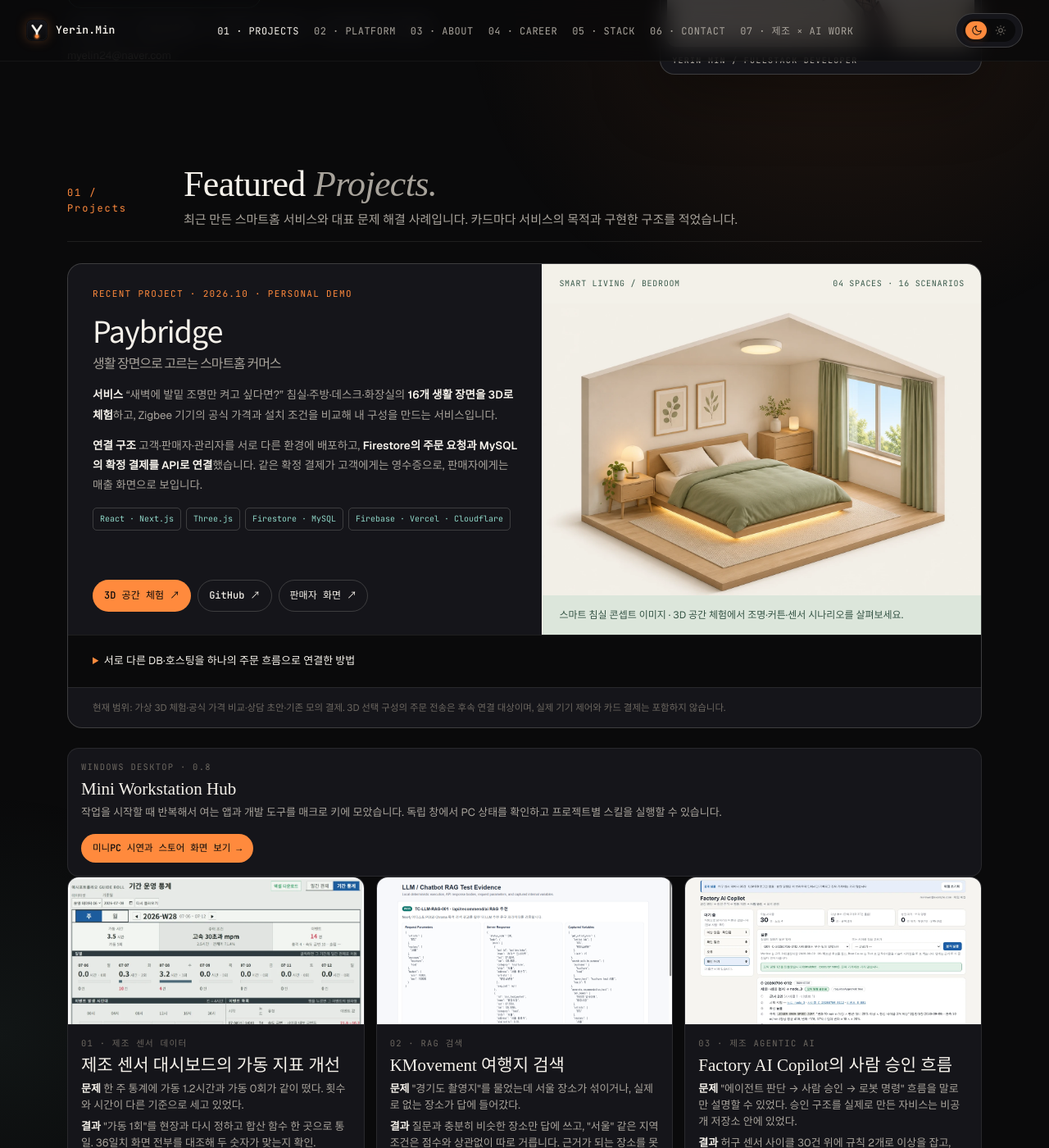
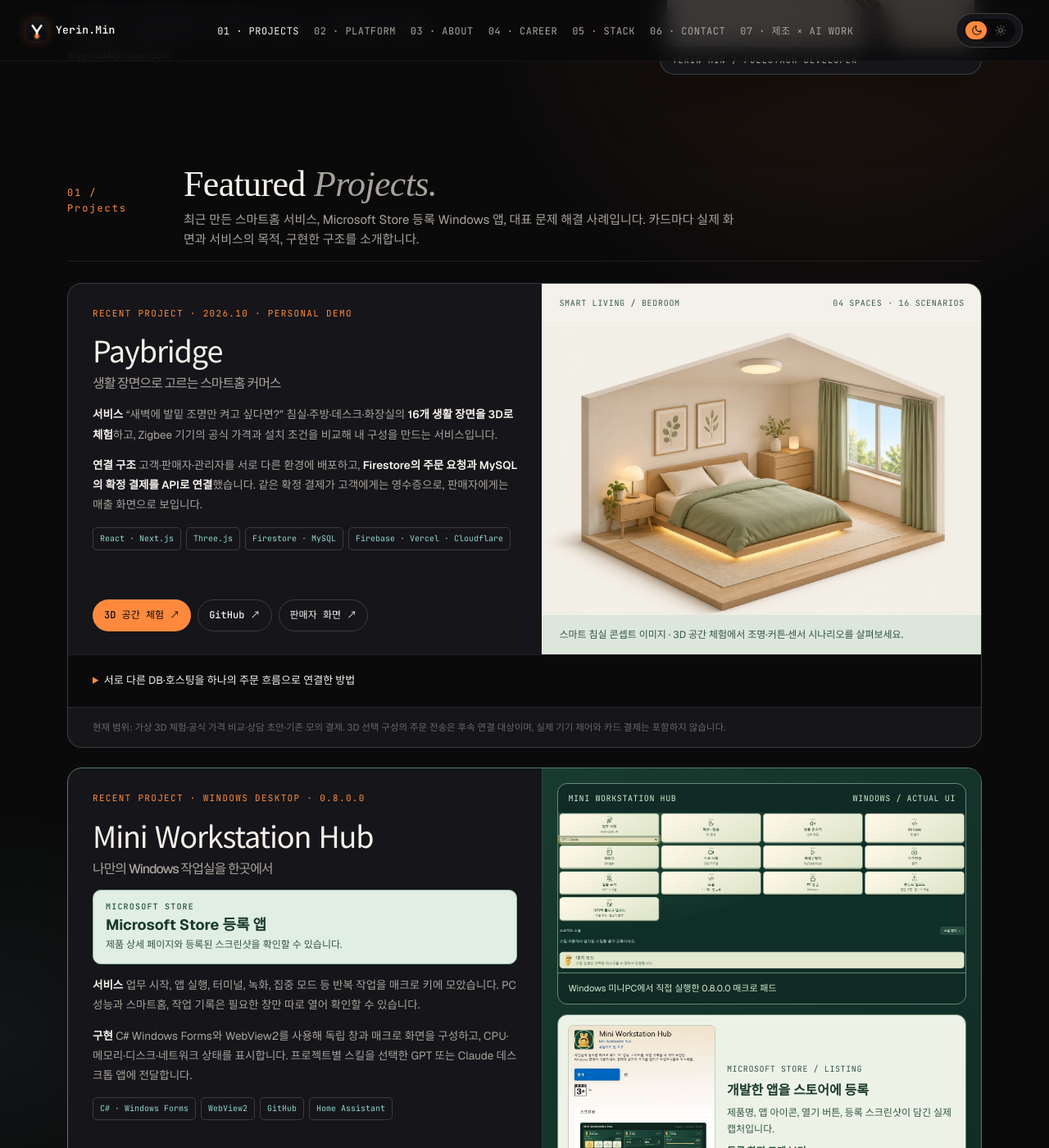
Before and after one commit to feed-mina/feed-mina.github.io, a Jekyll site: the page index.html, which Jekyll copies as it is, in a window 1280 px wide and 1400 px high, scrolled down 547 px. Shown: the whole window at 82% size. Built offline with Jekyll 4.4.1, drawn with Linux system fonts in a browser that asks for light colours; some web fonts are replaced; some of the changed text lies outside the part shown.

Commit message:
feat(portfolio): feature Workstation Hub with actual UI and Microsoft Store listing

```diff
--- a/index.html
+++ b/index.html
@@ -1315,6 +1315,29 @@
   .pb-scope{padding:14px 30px;border-top:1px solid var(--line);font-size:11.5px;line-height:1.8;color:var(--ink-mute);}
   .pb-card a:focus-visible,.pb-system summary:focus-visible{outline:2px solid var(--amber);outline-offset:4px;}
   @media(max-width:800px){.pb-main{grid-template-columns:1fr;}.pb-copy{padding:24px 20px;}.pb-visual{border-left:0;border-top:1px solid var(--line);}.pb-hosts{grid-template-columns:1fr;}.pb-system{padding:16px 20px;}.pb-scope{padding:14px 20px;}}
+
+  /* Featured Windows app: Mini Workstation Hub */
+  .wh-card{border-color:#557e65;}
+  .wh-card .pb-main{grid-template-columns:minmax(0,1.08fr) minmax(0,1fr);}
+  .wh-release{display:grid;gap:3px;padding:12px 15px;border:1px solid #92b9a1;border-radius:10px;background:#e1eee4;color:#193a2b;}
+  .wh-release-label{font:700 10px/1.5 "JetBrains Mono",monospace;letter-spacing:.12em;color:#2d5d43;}
+  .wh-release strong{font-size:18px;line-height:1.35;font-weight:700;}
+  .wh-release>span:last-child{font-size:12px;line-height:1.65;color:#355545;}
+  .wh-visual{min-width:0;display:flex;flex-direction:column;justify-content:center;gap:12px;padding:18px;background:linear-gradient(140deg,#183b2f,#102b25);color:#f2f5e8;border-left:1px solid var(--line);}
+  .wh-app{margin:0;min-width:0;overflow:hidden;border:1px solid #648b76;border-radius:12px;background:#102b25;}
+  .wh-visual-header{display:flex;flex-wrap:wrap;justify-content:space-between;gap:4px 10px;padding:10px 12px;font:10px/1.5 "JetBrains Mono",monospace;letter-spacing:.06em;color:#d3e8d0;}
+  .wh-app a{display:block;}
+  .wh-app img{display:block;width:100%;height:auto;object-fit:contain;}
+  .wh-app figcaption{padding:10px 12px;font-size:11px;line-height:1.6;color:#d3e8d0;border-top:1px solid #648b76;}
+  .wh-store-proof{min-width:0;display:grid;grid-template-columns:minmax(0,38%) minmax(0,1fr);align-items:center;gap:14px;padding:12px;border:1px solid #648b76;border-radius:12px;background:#edf2e7;color:#18382b;text-decoration:none;}
+  .wh-store-proof:hover{border-color:#b7dbad;background:#f5f8ed;}
+  .wh-store-proof img{display:block;width:100%;height:auto;border-radius:6px;border:1px solid #c1d0bf;}
+  .wh-proof-copy{display:grid;gap:7px;min-width:0;font-size:12px;line-height:1.65;color:#355545;}
+  .wh-proof-copy .wh-visual-header{padding:0;color:#355545;}
+  .wh-proof-copy strong{font-size:16px;line-height:1.45;color:#193a2b;}
+  .wh-proof-link{font-weight:700;text-decoration:underline;text-underline-offset:3px;color:#234f38;}
+  @media(max-width:800px){.wh-card .pb-main{grid-template-columns:minmax(0,1fr);}.wh-visual{border-left:0;border-top:1px solid var(--line);padding:14px;}}
+  @media(max-width:360px){.wh-store-proof{grid-template-columns:minmax(0,1fr);}.wh-store-proof img{max-width:200px;margin-inline:auto;}}
 </style>
 </head>
 <body>
@@ -1384,7 +1407,7 @@
       <div class="num">01 / Projects</div>
       <div>
         <h2>Featured <span class="it">Projects.</span></h2>
-        <p class="blurb">최근 만든 스마트홈 서비스와 대표 문제 해결 사례입니다. 카드마다 서비스의 목적과 구현한 구조를 적었습니다.</p>
+        <p class="blurb">최근 만든 스마트홈 서비스, Microsoft Store 등록 Windows 앱, 대표 문제 해결 사례입니다. 카드마다 실제 화면과 서비스의 목적, 구현한 구조를 소개합니다.</p>
       </div>
     </div>
 
@@ -1427,15 +1450,47 @@
       <p class="pb-scope">현재 범위: 가상 3D 체험·공식 가격 비교·상담 초안·기존 모의 결제. 3D 선택 구성의 주문 전송은 후속 연결 대상이며, 실제 기기 제어와 카드 결제는 포함하지 않습니다.</p>
     </article>
 
-    <article class="case work-cycle-demo" id="workstation-hub" aria-labelledby="workstation-hub-title">
-      <div class="b">
-        <div class="tag">WINDOWS DESKTOP · 0.8</div>
-        <h3 id="workstation-hub-title">Mini Workstation Hub</h3>
-        <p class="q">작업을 시작할 때 반복해서 여는 앱과 개발 도구를 매크로 키에 모았습니다. 독립 창에서 PC 상태를 확인하고 프로젝트별 스킬을 실행할 수 있습니다.</p>
-        <div class="ln">
-          <a class="btn primary" href="/workstation-hub/">미니PC 시연과 스토어 화면 보기 →</a>
+    <article class="pb-card wh-card" id="workstation-hub" aria-labelledby="workstation-hub-title">
+      <div class="pb-main">
+        <div class="pb-copy">
+          <div class="pb-kicker">RECENT PROJECT · WINDOWS DESKTOP · 0.8.0.0</div>
+          <h3 id="workstation-hub-title">Mini Workstation Hub<span>나만의 Windows 작업실을 한곳에서</span></h3>
+          <div class="wh-release">
+            <span class="wh-release-label">MICROSOFT STORE</span>
+            <strong>Microsoft Store 등록 앱</strong>
+            <span>제품 상세 페이지와 등록된 스크린샷을 확인할 수 있습니다.</span>
+          </div>
+          <p><b>서비스</b> 업무 시작, 앱 실행, 터미널, 녹화, 집중 모드 등 반복 작업을 매크로 키에 모았습니다. PC 성능과 스마트홈, 작업 기록은 필요한 창만 따로 열어 확인할 수 있습니다.</p>
+          <p><b>구현</b> C# Windows Forms와 WebView2를 사용해 독립 창과 매크로 화면을 구성하고, CPU·메모리·디스크·네트워크 상태를 표시합니다. 프로젝트별 스킬을 선택한 GPT 또는 Claude 데스크톱 앱에 전달합니다.</p>
+          <ul class="pb-tags" aria-label="주요 기술">
+            <li>C# · Windows Forms</li><li>WebView2</li><li>GitHub</li><li>Home Assistant</li>
+          </ul>
+          <div class="pb-actions">
+            <a class="btn primary" href="/workstation-hub/#store">Microsoft Store 등록 화면 →</a>
+            <a class="btn" href="/workstation-hub/#demo">미니PC 시연 영상 →</a>
+            <a class="btn" href="/workstation-hub/">프로젝트 상세 →</a>
+          </div>
+        </div>
+        <div class="wh-visual">
+          <figure class="wh-app">
+            <div class="wh-visual-header"><span>MINI WORKSTATION HUB</span><span>WINDOWS / ACTUAL UI</span></div>
+            <a href="/workstation-hub/#demo" aria-label="실제 미니PC 시연 영상 보기">
+              <img src="/workstation-hub/media/macro.jpg" width="1330" height="521" loading="lazy" decoding="async" alt="Mini Workstation Hub의 업무 시작, 터미널, 집중 표시, 스킬 실행 매크로 키 실제 화면">
+            </a>
+            <figcaption>Windows 미니PC에서 직접 실행한 0.8.0.0 매크로 패드</figcaption>
+          </figure>
+          <a class="wh-store-proof" href="/workstation-hub/#store" aria-label="Microsoft Store 등록 캡처 상세 보기">
+            <img src="/workstation-hub/media/store.jpg" width="642" height="750" loading="lazy" decoding="async" alt="Microsoft Store에 등록된 Mini Workstation Hub 제품 페이지와 열기 버튼">
+            <div class="wh-proof-copy">
+              <span class="wh-visual-header">MICROSOFT STORE / LISTING</span>
+              <strong>개발한 앱을 스토어에 등록</strong>
+              <span>제품명, 앱 아이콘, 열기 버튼, 등록 스크린샷이 담긴 실제 캡처입니다.</span>
+              <span class="wh-proof-link">등록 화면 크게 보기 →</span>
+            </div>
+          </a>
         </div>
       </div>
+      <p class="pb-scope">Windows 앱 개발 · 실제 미니PC 시연 · Microsoft Store 제품 상세 화면. 앱의 기능과 등록 증빙은 상세 페이지에서 확인할 수 있습니다.</p>
     </article>
 
     <div class="cases">
```
